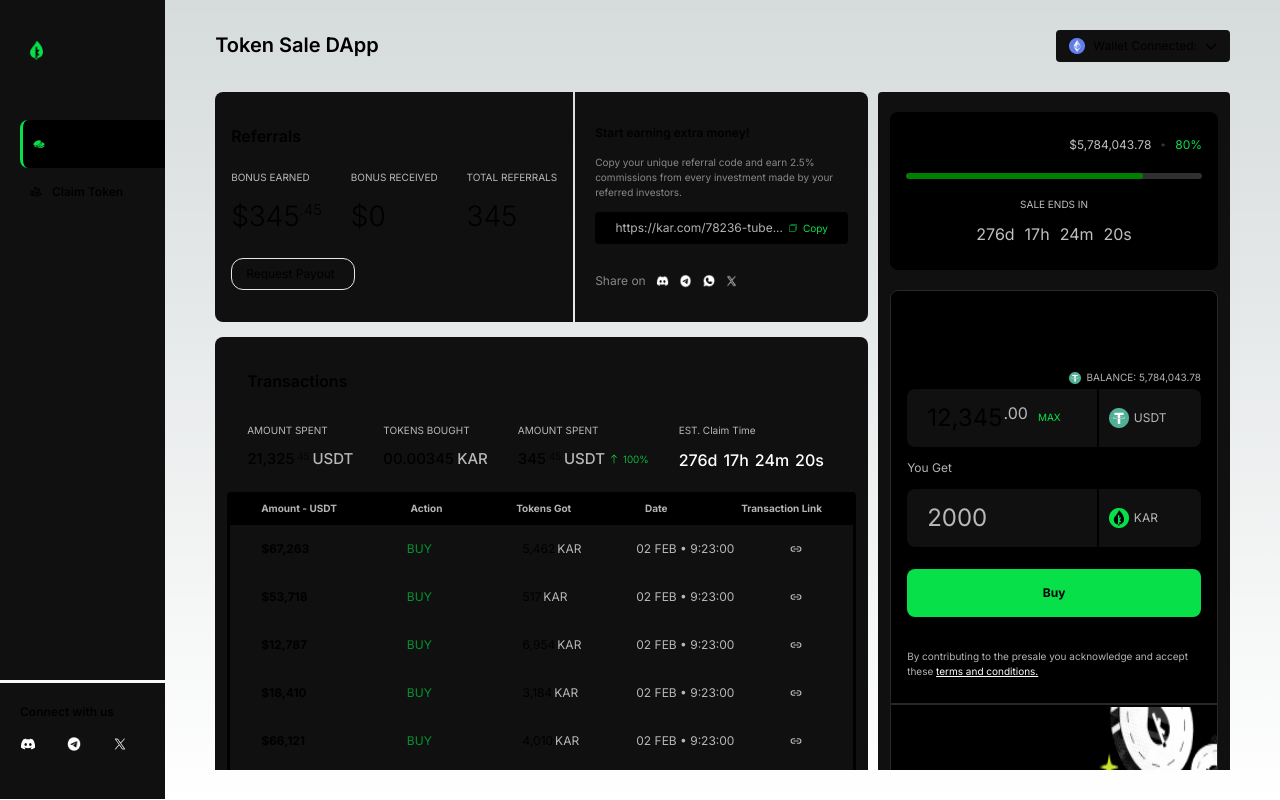
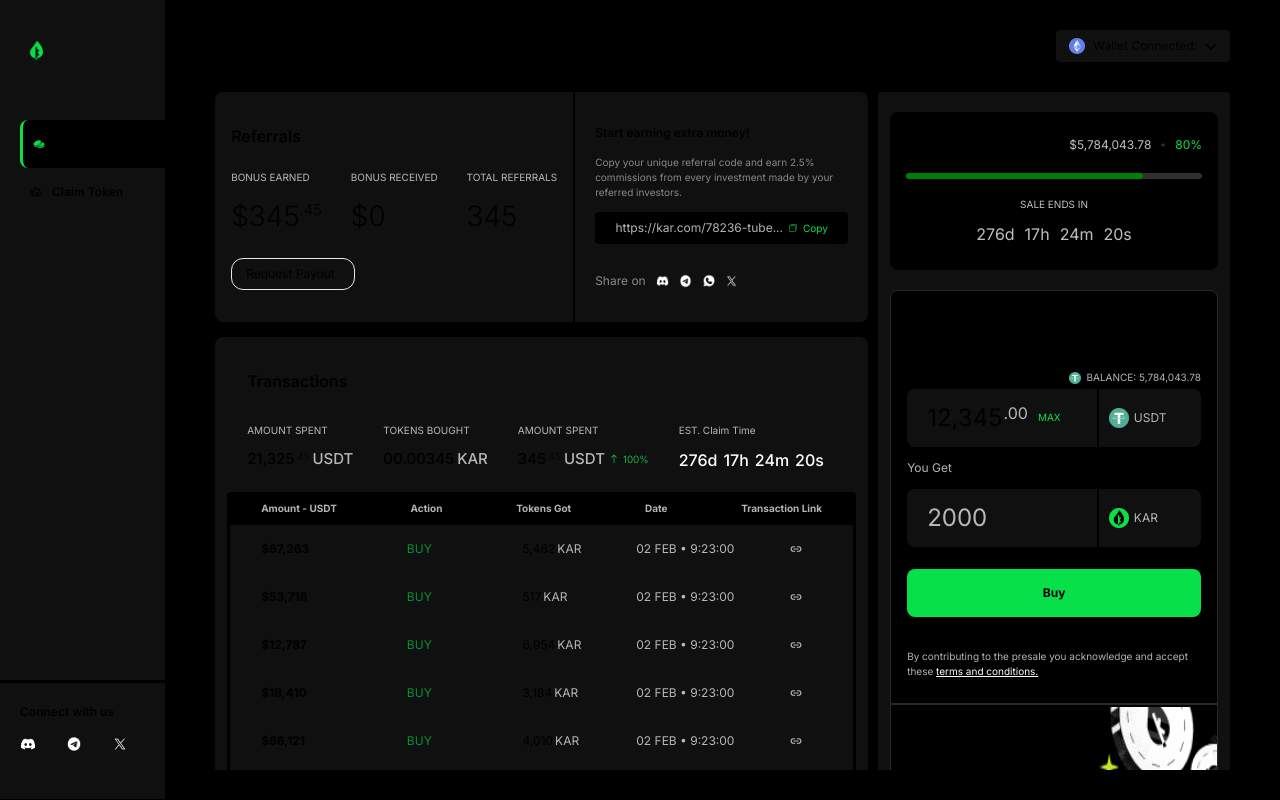
Before and after one commit to Solomon-igbigbi/karbon, a Next.js app: page /dashboard in a window 1280 px wide. Built offline with nearby package versions, Linux system fonts and the light colour scheme.

Commit message:
new commit

```diff
--- a/app/globals.css
+++ b/app/globals.css
@@ -17,13 +17,7 @@
 }
 
 body {
-  color: rgb(var(--foreground-rgb));
-  background: linear-gradient(
-      to bottom,
-      transparent,
-      rgb(var(--background-end-rgb))
-    )
-    rgb(var(--background-start-rgb));
+  background-color: #000000 !important;
 }
 
 @layer utilities {
```
